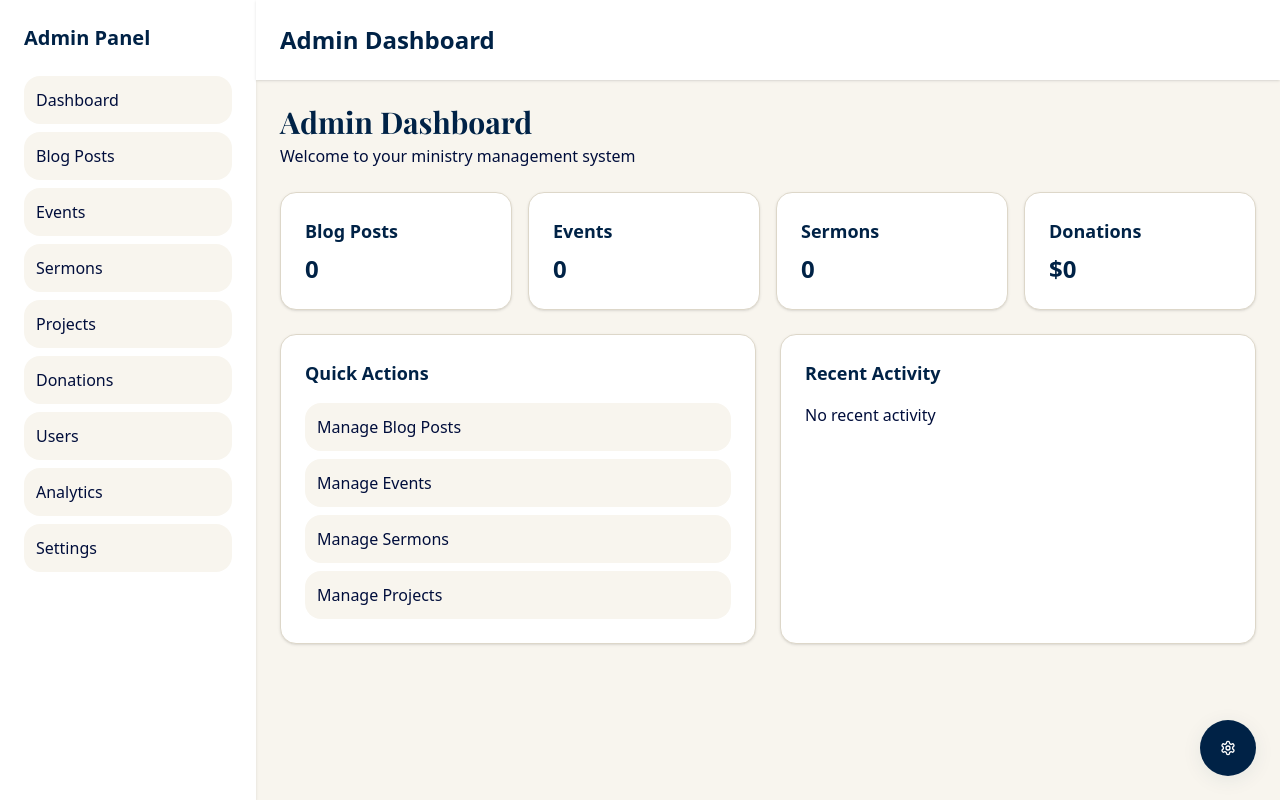
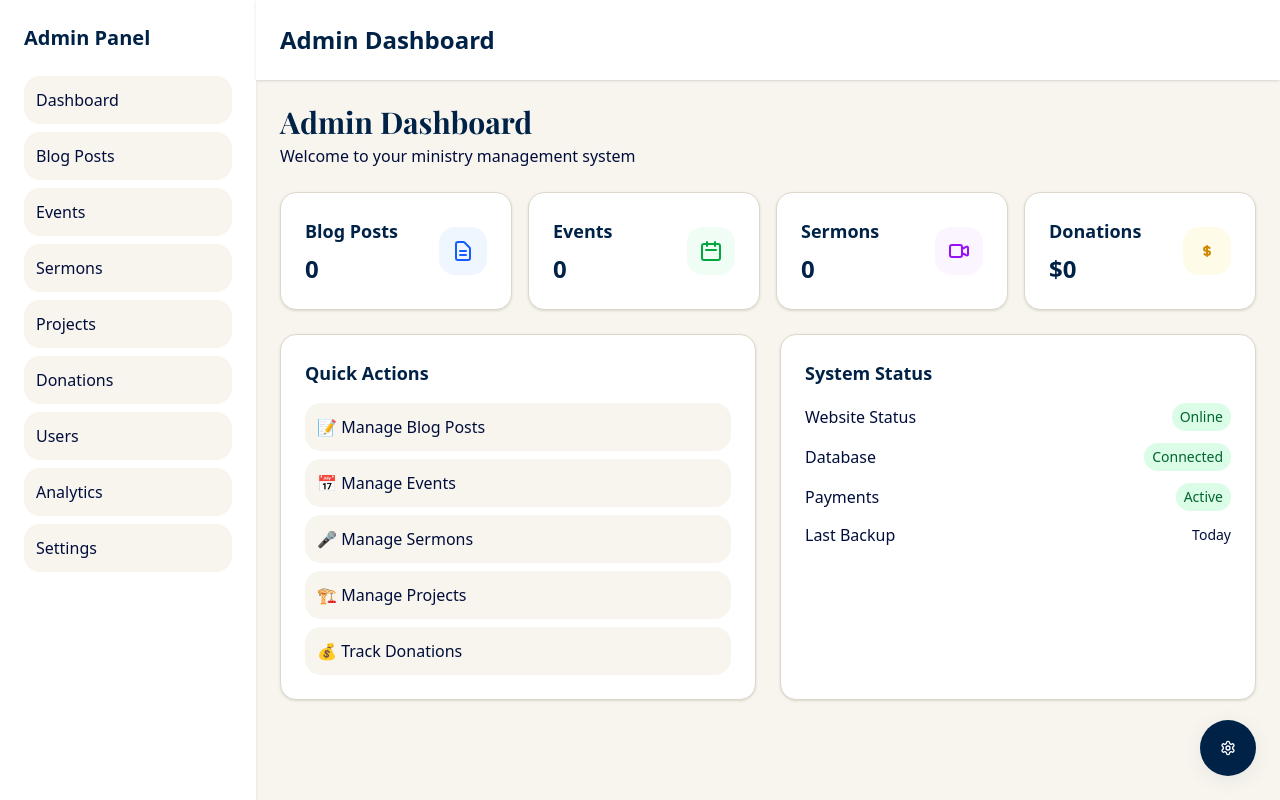
Before and after one commit to BennyHinn-K/KMCI-, a Next.js app: page /admin in a window 1280 px wide. Built offline with nearby package versions, Linux system fonts and the light colour scheme.

Commit message:
feat: enhance admin dashboard with better UI, icons, and system status

```diff
--- a/app/admin/page.tsx
+++ b/app/admin/page.tsx
@@ -7,21 +7,57 @@ export default function AdminDashboard() {
       </div>
 
       <div className="grid gap-4 md:grid-cols-2 lg:grid-cols-4">
-        <div className="bg-white p-6 rounded-lg shadow-sm border">
+        <div className="bg-white p-6 rounded-lg shadow-sm border hover:shadow-md transition-shadow">
+          <div className="flex items-center justify-between">
+            <div>
               <h3 className="text-lg font-semibold text-navy">Blog Posts</h3>
               <p className="text-2xl font-bold text-primary mt-2">0</p>
             </div>
-        <div className="bg-white p-6 rounded-lg shadow-sm border">
+            <div className="w-12 h-12 bg-blue-50 rounded-lg flex items-center justify-center">
+              <svg className="w-6 h-6 text-blue-600" fill="none" stroke="currentColor" viewBox="0 0 24 24">
+                <path strokeLinecap="round" strokeLinejoin="round" strokeWidth={2} d="M9 12h6m-6 4h6m2 5H7a2 2 0 01-2-2V5a2 2 0 012-2h5.586a1 1 0 01.707.293l5.414 5.414a1 1 0 01.293.707V19a2 2 0 01-2 2z" />
+              </svg>
+            </div>
+          </div>
+        </div>
+        <div className="bg-white p-6 rounded-lg shadow-sm border hover:shadow-md transition-shadow">
+          <div className="flex items-center justify-between">
+            <div>
               <h3 className="text-lg font-semibold text-navy">Events</h3>
               <p className="text-2xl font-bold text-primary mt-2">0</p>
             </div>
-        <div className="bg-white p-6 rounded-lg shadow-sm border">
+            <div className="w-12 h-12 bg-green-50 rounded-lg flex items-center justify-center">
+              <svg className="w-6 h-6 text-green-600" fill="none" stroke="currentColor" viewBox="0 0 24 24">
+                <path strokeLinecap="round" strokeLinejoin="round" strokeWidth={2} d="M8 7V3m8 4V3m-9 8h10M5 21h14a2 2 0 002-2V7a2 2 0 00-2-2H5a2 2 0 00-2 2v12a2 2 0 002 2z" />
+              </svg>
+            </div>
+          </div>
+        </div>
+        <div className="bg-white p-6 rounded-lg shadow-sm border hover:shadow-md transition-shadow">
+          <div className="flex items-center justify-between">
+            <div>
               <h3 className="text-lg font-semibold text-navy">Sermons</h3>
               <p className="text-2xl font-bold text-primary mt-2">0</p>
             </div>
-        <div className="bg-white p-6 rounded-lg shadow-sm border">
+            <div className="w-12 h-12 bg-purple-50 rounded-lg flex items-center justify-center">
+              <svg className="w-6 h-6 text-purple-600" fill="none" stroke="currentColor" viewBox="0 0 24 24">
+                <path strokeLinecap="round" strokeLinejoin="round" strokeWidth={2} d="M15 10l4.553-2.276A1 1 0 0121 8.618v6.764a1 1 0 01-1.447.894L15 14M5 18h8a2 2 0 002-2V8a2 2 0 00-2-2H5a2 2 0 00-2 2v8a2 2 0 002 2z" />
+              </svg>
+            </div>
+          </div>
+        </div>
+        <div className="bg-white p-6 rounded-lg shadow-sm border hover:shadow-md transition-shadow">
+          <div className="flex items-center justify-between">
+            <div>
               <h3 className="text-lg font-semibold text-navy">Donations</h3>
               <p className="text-2xl font-bold text-primary mt-2">$0</p>
+            </div>
+            <div className="w-12 h-12 bg-yellow-50 rounded-lg flex items-center justify-center">
+              <svg className="w-6 h-6 text-yellow-600" fill="none" stroke="currentColor" viewBox="0 0 24 24">
+                <path strokeLinecap="round" strokeLinejoin="round" strokeWidth={2} d="M12 8c-1.657 0-3 .895-3 2s1.343 2 3 2 3 .895 3 2-1.343 2-3 2m0-8c1.11 0 2.08.402 2.599 1M12 8V7m0 1v8m0 0v1m0-1c-1.11 0-2.08-.402-2.599-1" />
+              </svg>
+            </div>
+          </div>
         </div>
       </div>
 
@@ -30,22 +66,42 @@ export default function AdminDashboard() {
           <h3 className="text-lg font-semibold text-navy mb-4">Quick Actions</h3>
           <div className="space-y-2">
             <a href="/admin/blog" className="block p-3 bg-ivory rounded-lg hover:bg-ivory-light transition-colors">
-              Manage Blog Posts
+              📝 Manage Blog Posts
             </a>
             <a href="/admin/events" className="block p-3 bg-ivory rounded-lg hover:bg-ivory-light transition-colors">
-              Manage Events
+              📅 Manage Events
             </a>
             <a href="/admin/sermons" className="block p-3 bg-ivory rounded-lg hover:bg-ivory-light transition-colors">
-              Manage Sermons
+              🎤 Manage Sermons
             </a>
             <a href="/admin/projects" className="block p-3 bg-ivory rounded-lg hover:bg-ivory-light transition-colors">
-              Manage Projects
+              🏗️ Manage Projects
+            </a>
+            <a href="/admin/donations" className="block p-3 bg-ivory rounded-lg hover:bg-ivory-light transition-colors">
+              💰 Track Donations
             </a>
           </div>
         </div>
         <div className="bg-white p-6 rounded-lg shadow-sm border">
-          <h3 className="text-lg font-semibold text-navy mb-4">Recent Activity</h3>
-          <p className="text-navy/60">No recent activity</p>
+          <h3 className="text-lg font-semibold text-navy mb-4">System Status</h3>
+          <div className="space-y-3">
+            <div className="flex items-center justify-between">
+              <span className="text-navy/70">Website Status</span>
+              <span className="px-2 py-1 bg-green-100 text-green-800 rounded-full text-sm">Online</span>
+            </div>
+            <div className="flex items-center justify-between">
+              <span className="text-navy/70">Database</span>
+              <span className="px-2 py-1 bg-green-100 text-green-800 rounded-full text-sm">Connected</span>
+            </div>
+            <div className="flex items-center justify-between">
+              <span className="text-navy/70">Payments</span>
+              <span className="px-2 py-1 bg-green-100 text-green-800 rounded-full text-sm">Active</span>
+            </div>
+            <div className="flex items-center justify-between">
+              <span className="text-navy/70">Last Backup</span>
+              <span className="text-navy/70 text-sm">Today</span>
+            </div>
+          </div>
         </div>
       </div>
     </div>
```
Lines whose indentation alone changed are shown as unchanged.
